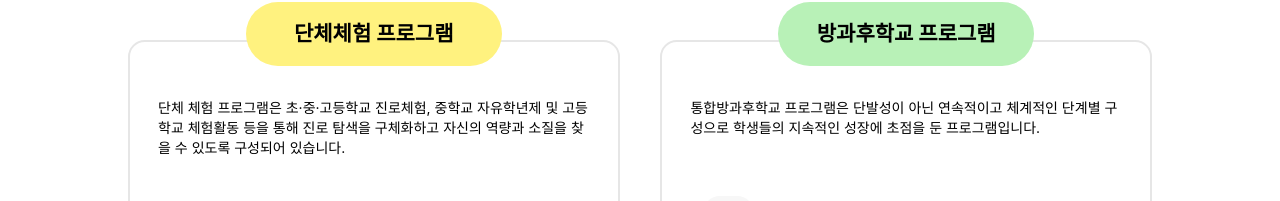
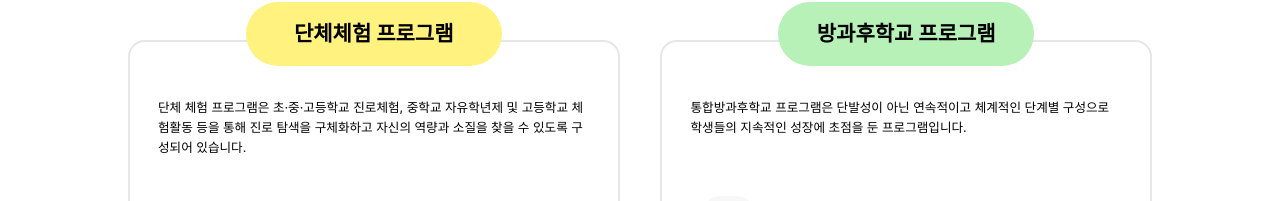
Before and after one commit to Super-Ultra-StandardLab/GIZI-frontend, a Next.js app: page / in a window 1280 px wide. Shown: the part 694-895 px from the top of the page. Built offline with nearby package versions, Linux system fonts and the light colour scheme.

Commit message:
프로그램 설명 font size 변경

```diff
--- a/app/page.tsx
+++ b/app/page.tsx
@@ -39,8 +39,8 @@ export default function Home() {
                   </div>
                 </div>
               </div>
-              <div className="w-[100%] h-[35vw] bg-white p-10 border-2 border-[#E6E6E6] rounded-3xl justify-between absolute flex flex-col gap-8 text-xl">
-                <div className="mt-10">
+              <div className="w-[100%] h-[35vw] bg-white p-10 py-10 border-2 border-[#E6E6E6] rounded-3xl justify-between absolute flex flex-col gap-8 text-xl">
+                <div className="mt-10 text-lg">
                   단체 체험 프로그램은 초·중·고등학교 진로체험, 중학교
                   자유학년제 및 고등학교 체험활동 등을 통해 진로 탐색을
                   구체화하고 자신의 역량과 소질을 찾을 수 있도록 구성되어
@@ -119,8 +119,8 @@ export default function Home() {
                   </div>
                 </div>
               </div>
-              <div className="w-[100%] h-[35vw] bg-white p-10 pb-10 border-2 border-[#E6E6E6] rounded-3xl absolute flex flex-col justify-between gap-8 text-xl">
-                <div className="mt-10">
+              <div className="w-[100%] h-[35vw] bg-white p-10 py-10 border-2 border-[#E6E6E6] rounded-3xl absolute flex flex-col justify-between gap-8 text-xl">
+                <div className="mt-10 text-lg">
                   통합방과후학교 프로그램은 단발성이 아닌 연속적이고 체계적인
                   단계별 구성으로 학생들의 지속적인 성장에 초점을 둔
                   프로그램입니다.
```
